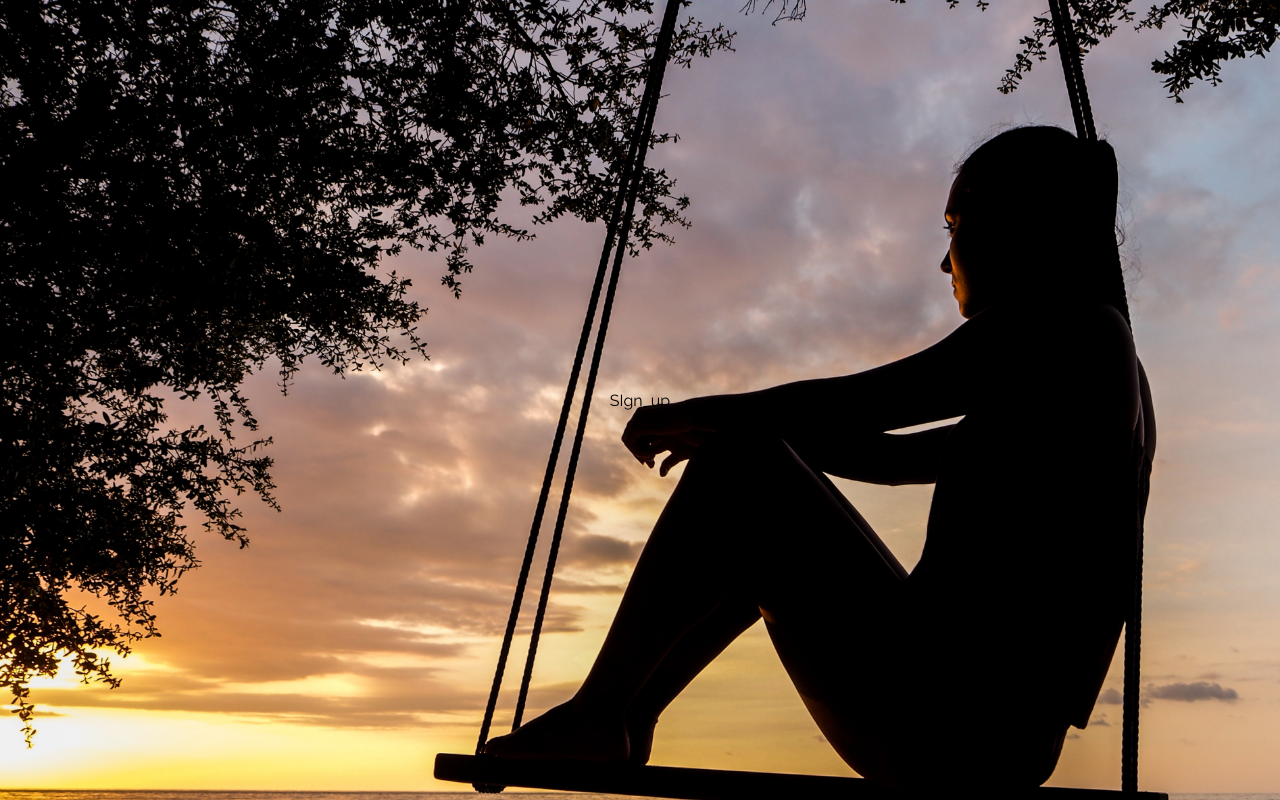
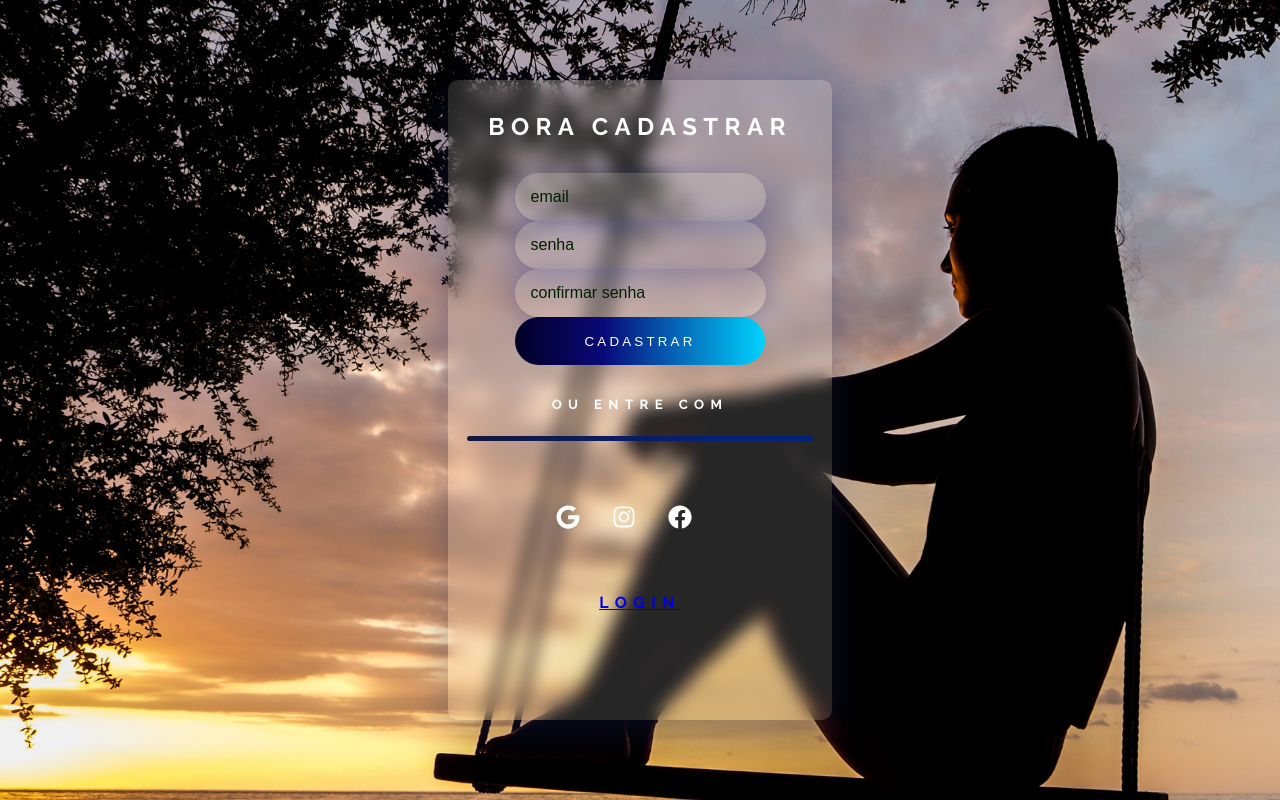
Before and after one commit to Larissapaixao9/i-got-you-frontend, a React (Create React App) app: page /sign_up in a window 1280 px wide. Built offline with nearby package versions, Linux system fonts and the light colour scheme.

Commit message:
add full sign-in and sign-up page

```diff
--- a/src/components/Sign_in.js
+++ b/src/components/Sign_in.js
@@ -1,9 +1,15 @@
 import React from 'react'
 import styled from 'styled-components'
-import { FaFacebook, FaInstagram, FaTwitter } from 'react-icons/fa'
+import { FaGoogle,FaFacebook, FaInstagram, FaTwitter } from 'react-icons/fa'
 import Input from '../items/Input'
+import Button from '../items/Button'
+import Icons from '../items/Icons'
+import { Link, Navigate } from 'react-router-dom'
+import Sign_up from './Sign_up'
+
 
 export default function Sign_in() {
+  const IconBackground = "rgba(255,255,255,0.15)";
   return (
     <MainComponent>
       <WelcomeText>Olá, meu chapa</WelcomeText>
@@ -11,6 +17,27 @@ export default function Sign_in() {
         <Input type="text" placeholder="email"/>
         <Input type="password" placeholder="senha"/>
       </InputContainer>
+      <ButtonContainer>
+          <Button content="Entrar"/>
+        </ButtonContainer>
+
+        <Signup_with_text>Ou entre com</Signup_with_text>
+        <Horizontal />
+        <IconContainer>
+          <Icons color={IconBackground}>
+            <FaGoogle />
+          </Icons>
+          <Icons color={IconBackground}>
+            <FaInstagram />
+          </Icons>
+          <Icons color={IconBackground}>
+            <FaFacebook />
+          </Icons>
+        </IconContainer>
+        <Link to="sign_up">
+        <Sign_up_text >Cadastro</Sign_up_text>
+        </Link>
+
     </MainComponent>
   )
 }
@@ -30,6 +57,10 @@ const MainComponent = styled.div`
     color:#fff;
     text-transform: uppercase;
     letter-spacing: 0.4rem;
+
+    Link{
+      text-decoration: none;
+    }
 `
 
 const WelcomeText = styled.h2`
@@ -44,3 +75,37 @@ const InputContainer = styled.div`
     height: 20%;
     width:100%;
 `
+
+const ButtonContainer = styled.div`
+    margin: 1rem 0 2rem 0;
+    width: 100%;
+    display: flex;
+    align-items: center;
+    justify-content: center;
+`
+
+const Signup_with_text = styled.h5`
+    cursor:pointer;
+`
+
+const Horizontal = styled.div`
+    width:90%;
+    height: 0.3rem;
+    border-radius: 0.8rem;
+    border: none;
+    margin: 1.5rem 0 1rem 0;
+    background: linear-gradient(to right, #14163c 0%, #03217b 75%);
+    backdrop-filter: blur(25px);
+`
+
+const IconContainer = styled.div`
+    display: flex;
+    justify-content: space-evenly;
+    margin: 2rem 0 3rem 0;
+    width:80%auto;
+
+`
+
+const Sign_up_text = styled.h4`
+    cursor: pointer;
+`
--- a/src/components/Sign_up.js
+++ b/src/components/Sign_up.js
@@ -1,7 +1,109 @@
 import React from 'react'
+import styled from 'styled-components'
+import { FaGoogle,FaFacebook, FaInstagram, FaTwitter } from 'react-icons/fa'
+import Input from '../items/Input'
+import Button from '../items/Button'
+import Icons from '../items/Icons'
+import { Link, Navigate } from 'react-router-dom'
 
 export default function Sign_up() {
+  const IconBackground = "rgba(255,255,255,0.15)";
   return (
-    <div>SIgn_up</div>
+    <MainComponent>
+      <WelcomeText>Bora cadastrar</WelcomeText>
+      <InputContainer>
+        <Input type="text" placeholder="email"/>
+        <Input type="password" placeholder="senha"/>
+        <Input type="password" placeholder="confirmar senha"/>
+      </InputContainer>
+      <ButtonContainer>
+          <Button content="Cadastrar"/>
+        </ButtonContainer>
+
+        <Signup_with_text>Ou entre com</Signup_with_text>
+        <Horizontal />
+        <IconContainer>
+          <Icons color={IconBackground}>
+            <FaGoogle />
+          </Icons>
+          <Icons color={IconBackground}>
+            <FaInstagram />
+          </Icons>
+          <Icons color={IconBackground}>
+            <FaFacebook />
+          </Icons>
+        </IconContainer>
+        <Link to="/">
+        <Sign_up_text >LOgin</Sign_up_text>
+        </Link>
+
+    </MainComponent>
   )
 }
+
+const MainComponent = styled.div`
+
+    display:flex;
+    align-items:center;
+    flex-direction:column;
+    height: 80vh;
+    width:30vw;
+    background: rgba(255,255,255,0.15);
+    box-shadow: 0 8px 38px 0 rgba(31, 38, 100, 0.37);
+    backdrop-filter: blur(8.5px);
+    border-radius:10px ;
+    color:#fff;
+    text-transform: uppercase;
+    letter-spacing: 0.4rem;
+
+    Link{
+      text-decoration: none;
+    }
+`
+
+const WelcomeText = styled.h2`
+    margin: 2rem 0 2rem 0;
+`
+
+const InputContainer = styled.div`
+    display: flex;
+    flex-direction: column;
+    justify-content: space-around;
+    align-items: center;
+    height: 20%;
+    width:100%;
+`
+
+const ButtonContainer = styled.div`
+    margin: 1rem 0 2rem 0;
+    width: 100%;
+    display: flex;
+    align-items: center;
+    justify-content: center;
+`
+
+const Signup_with_text = styled.h5`
+    cursor:pointer;
+`
+
+const Horizontal = styled.div`
+    width:90%;
+    height: 0.3rem;
+    border-radius: 0.8rem;
+    border: none;
+    margin: 1.5rem 0 1rem 0;
+    background: linear-gradient(to right, #14163c 0%, #03217b 75%);
+    backdrop-filter: blur(25px);
+`
+
+const IconContainer = styled.div`
+    display: flex;
+    justify-content: space-evenly;
+    margin: 2rem 0 3rem 0;
+    width:80%auto;
+
+`
+
+const Sign_up_text = styled.h4`
+    cursor: pointer;
+`
--- a/src/items/Button.js
+++ b/src/items/Button.js
@@ -2,8 +2,22 @@ import styled from "styled-components";
 
 import React from 'react'
 
-export default function Button() {
+export default function Button({ content }) {
   return (
-    <div>Button</div>
+    <ButtonStyle>
+        {content}
+    </ButtonStyle>
   )
 }
+
+const ButtonStyle = styled.button`
+    background: linear-gradient(90deg, rgba(2,0,36,1) 0%, rgba(9,9,121,1) 35%, rgba(0,212,255,1) 100%);
+    text-transform: uppercase;
+    letter-spacing: 0.2rem;
+    width: 65%;
+    height: 3rem;
+    border: none;
+    color:white;
+    border-radius: 2rem;
+    cursor:pointer;
+`
--- a/src/items/Icons.js
+++ b/src/items/Icons.js
@@ -2,8 +2,23 @@ import styled from "styled-components";
 
 import React from 'react'
 
-export default function Icons() {
+export default function Icons({ color, children }) {
   return (
-    <div>Icons</div>
+    <IconStyle background={color}>{children}</IconStyle>
   )
 }
+
+const IconStyle = styled.div`
+    height: 3.5rem;
+    width:3.5rem;
+    display: flex;
+    justify-content: space-between;
+    align-items: center;
+    border-radius: 4rem;
+    color:#fff;
+    cursor: pointer;
+    svg{
+        width: 1.5rem;
+        height: 1.5rem;
+    }
+`
--- a/src/items/Input.js
+++ b/src/items/Input.js
@@ -26,7 +26,8 @@ const InputStyle = styled.input`
         border-radius: 2rem;
     }
     &::placeholder{
-
+        color:#002000;
+        font-size: 1rem;
+        font-weight: 100;
     }
-
 `
```
